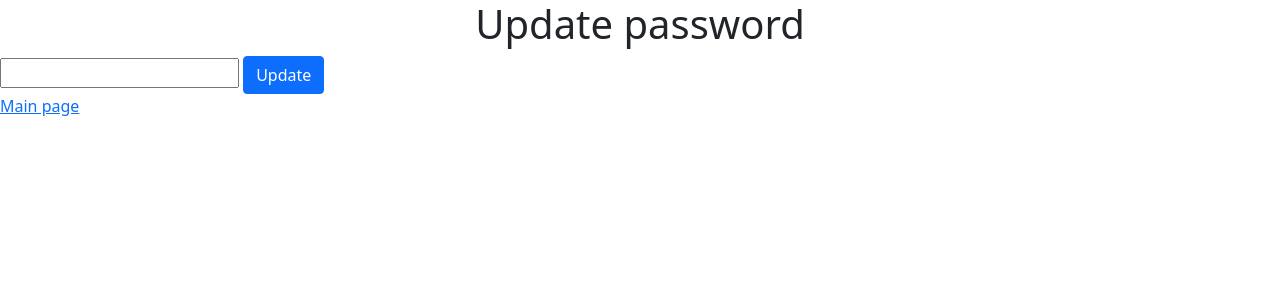
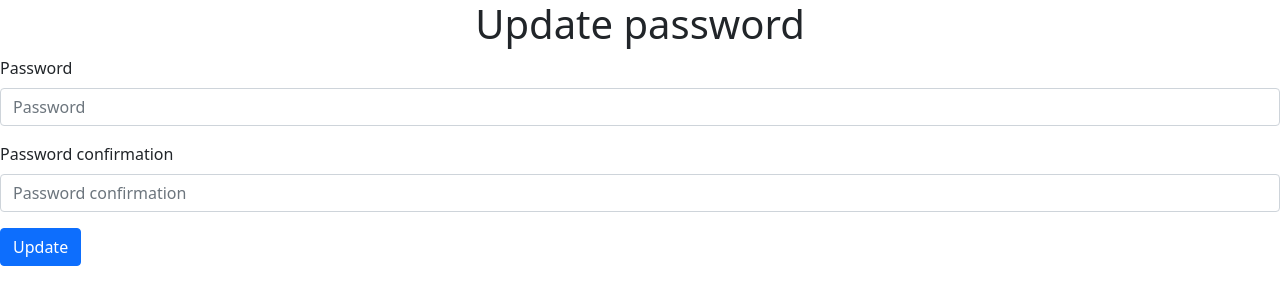
Before and after one commit to amssdias/login-system, a Django app: page /update_password/ in a window 1280 px wide. Shown: the top 305 px of the page. Run offline with Django 3.2, Linux system fonts and the light colour scheme; the visitor is signed in with stand-in values (Sample User, id 1).

Commit message:
added validators

```diff
--- a/loginSys/admin.py
+++ b/loginSys/admin.py
@@ -5,7 +5,7 @@ from django.contrib.auth.admin import UserAdmin  # To hash the password
 
 @admin.register(MyUser)
 class CustomMyUser(UserAdmin):
-    list_display = ('username', 'age')
+    list_display = ('id', 'username', 'age')
     fieldsets = UserAdmin.fieldsets + (
         ("Extra Information", {
             'fields': ('age',)
--- a/loginSys/forms.py
+++ b/loginSys/forms.py
@@ -3,6 +3,7 @@ from django.core import validators
 from django.core.validators import EmailValidator
 from django import forms
 from .models import MyUser
+from .validators import validate_password, validate_domain_email
 
 
 class UserPasswordResetForm(PasswordResetForm):
@@ -21,9 +22,9 @@ class RegisterForm(forms.ModelForm):
     first_name = forms.CharField(widget=forms.TextInput(attrs={'class':'form-control'}))
     last_name = forms.CharField(widget=forms.TextInput(attrs={'class':'form-control'}))
     username = forms.CharField(widget=forms.TextInput(attrs={'class':'form-control'}))
-    password = forms.CharField(widget=forms.PasswordInput(attrs={'class':'form-control'}))
+    password = forms.CharField(widget=forms.PasswordInput(attrs={'class':'form-control'}), validators=[validate_password])
     password_confirmation = forms.CharField(widget=forms.PasswordInput(attrs={'class':'form-control'}))
-    email = forms.EmailField(widget=forms.EmailInput(attrs={'class': 'form-control'}))
+    email = forms.EmailField(widget=forms.EmailInput(attrs={'class': 'form-control'}), validators=[validate_domain_email])
 
     class Meta:
         model = MyUser
@@ -35,7 +36,7 @@ class RegisterForm(forms.ModelForm):
         password_confirmation   = self.cleaned_data.get("password_confirmation")
 
         if password and password_confirmation and password != password_confirmation:
-            raise forms.ValidationError("Passwords don't match!", code='Invalid password confirmation.')
+            raise forms.ValidationError("Passwords don't match!", code='password_mismatch')
         return self.cleaned_data
 
     def clean_first_name(self):
@@ -58,18 +59,10 @@ class RegisterForm(forms.ModelForm):
 
     def clean_email(self):
         email = self.cleaned_data.get('email')
-        if "gmail.com" not in email:
-            raise forms.ValidationError("Email must be gmail.")
         email_name = email.split("@")
-        if len(email_name) < 2:
+        if len(email_name[0]) < 2:
             raise forms.ValidationError("Email must be valid. (At least 2 characters)", code='Invalid email name.')
         return email
-
-    def clean_password(self):
-        password = self.cleaned_data.get("password")
-        if len(password) < 8:
-            raise forms.ValidationError("Password must be 8 characters minimum", code='Invalid password length.')
-        return password
 
 
 class LoginForm(forms.Form):
@@ -99,3 +92,40 @@ class LoginForm(forms.Form):
         if not password:
             raise forms.ValidationError("You should provide some password")
         return password
+
+
+class UpdatePasswordForm(forms.ModelForm):
+    password = forms.CharField(widget=forms.PasswordInput(), validators=[validate_password])
+    password_1 = forms.CharField(label="Password confirmation" ,widget=forms.PasswordInput())
+
+    password.widget.attrs.update({
+        'class': 'form-control',
+        'name': 'password',
+        'placeholder': 'Password'
+    })
+
+    password_1.widget.attrs.update({
+        'class': 'form-control',
+        'name': 'password_1',
+        'placeholder': 'Password confirmation'
+    })
+
+    class Meta:
+        model = MyUser
+        fields = ['password']
+
+    def save(self, commit=True):
+        self.instance.set_password(self.instance.password)
+        if commit:
+            self.instance.save()
+            self._save_m2m()
+        return self.instance
+
+    def clean(self):
+        cleaned_data            = super().clean()
+        password                = self.cleaned_data.get("password")
+        password_1              = self.cleaned_data.get("password_1")
+
+        if password and password_1 and password != password_1:
+            raise forms.ValidationError("Passwords don't match!", code='password_mismatch')
+        return self.cleaned_data
--- a/loginSys/models.py
+++ b/loginSys/models.py
@@ -1,12 +1,15 @@
+from loginSys.validators import validate_password
 from django.db import models
 from django.contrib.auth.models import AbstractUser
 from django.utils.translation import gettext_lazy as _
+from .validators import validate_password, validate_domain_email
 
 
 # Extended user table
 class MyUser(AbstractUser):
     age = models.IntegerField(verbose_name="Insert your age", blank=True, null=True)
-    email = models.EmailField(_('email address'), blank=True, unique=True)
+    email = models.EmailField(_('email address'), blank=True, unique=True, validators=[validate_domain_email])
+    password = models.CharField(_('password'), max_length=128)
 
     def capitalize_names(self):
         self.first_name = self.first_name.capitalize()
--- a/loginSys/templates/update_password/password_update.html
+++ b/loginSys/templates/update_password/password_update.html
@@ -7,10 +7,25 @@
     <h1 class="d-flex justify-content-center">Update password</h1>
     <form action="{% url 'update_password' %}" method="POST">
         {% csrf_token %}
-        <input type="password" name="new_password">
+
+            {% for error in update_password_form.non_field_errors %}
+
+                <div class="alert alert-danger" role="alert">
+                    {{ error }}
+                </div>
+
+            {% endfor %}
+
+        {% for field in update_password_form %}
+            <div class="mb-3">
+                <label for="{{ field.id_for_label }}" class="form-label">{{ field.label }}</label>
+                {{ field }}
+            </div>
+
+        {% endfor %}
         <button class="btn btn-primary">Update</button>
     </form>
 
-    <a href="{% url 'main' %}">Main page</a>
+    <a class="badge badge-dark" href="{% url 'main' %}">Main page</a>
 
 {% endblock %}
--- /dev/null
+++ b/loginSys/validators.py
@@ -0,0 +1,17 @@
+from django.core.exceptions import ValidationError
+from django.utils.translation import ugettext_lazy as _
+
+def validate_password(value):
+    if len(value) < 8:
+        raise ValidationError(_("Password must be 8 characters minimum"))
+    return value
+
+
+domain_emails = ['gmail.com', 'hotmail.com']
+def validate_domain_email(value):
+    if "@" not in value:
+        raise ValidationError(_("Must provide a valid email."))
+
+    domain = value.split("@")[1]
+    if domain not in domain_emails:
+        raise ValidationError(_("Email not valid. Available domain names: 'hotmail' or 'gmail'."))
--- a/loginSys/views.py
+++ b/loginSys/views.py
@@ -9,7 +9,7 @@ from django.utils.encoding import force_text, DjangoUnicodeDecodeError
 from django.contrib.auth.decorators import login_required
 
 from .models import MyUser
-from .forms import LoginForm, RegisterForm
+from .forms import LoginForm, RegisterForm, UpdatePasswordForm
 from .utils import generate_token, email_activate_account
 
 
@@ -29,7 +29,6 @@ def register(request):
 
             email_activate_account(request, user)
 
-            # Send message saying user got registered sucessfully
             messages.info(request, "User registered successfully, check your email to activate your account!")
             return redirect("login")
         else:
@@ -107,14 +106,16 @@ def _logout(request):
 def main(request):
     return render(request, "loginSys/index.html")
 
+
 @login_required(login_url="login")
 def update_password(request):
+
+    form = UpdatePasswordForm(request.POST or None, instance=request.user)
+
     if request.method == "POST":
-        new_password = request.POST.get('new_password')
-        user = request.user
-        user.set_password(new_password)
-        user.save()
-        messages.success(request, "Password Updated")
-        return render(request, "loginSys/index.html")
+        if form.is_valid():
+            form.save()
+            messages.success(request, "Password Updated")
+            return render(request, "loginSys/index.html")
 
-    return render(request, "update_password/password_update.html")
+    return render(request, "update_password/password_update.html", context={'update_password_form': form})
```
